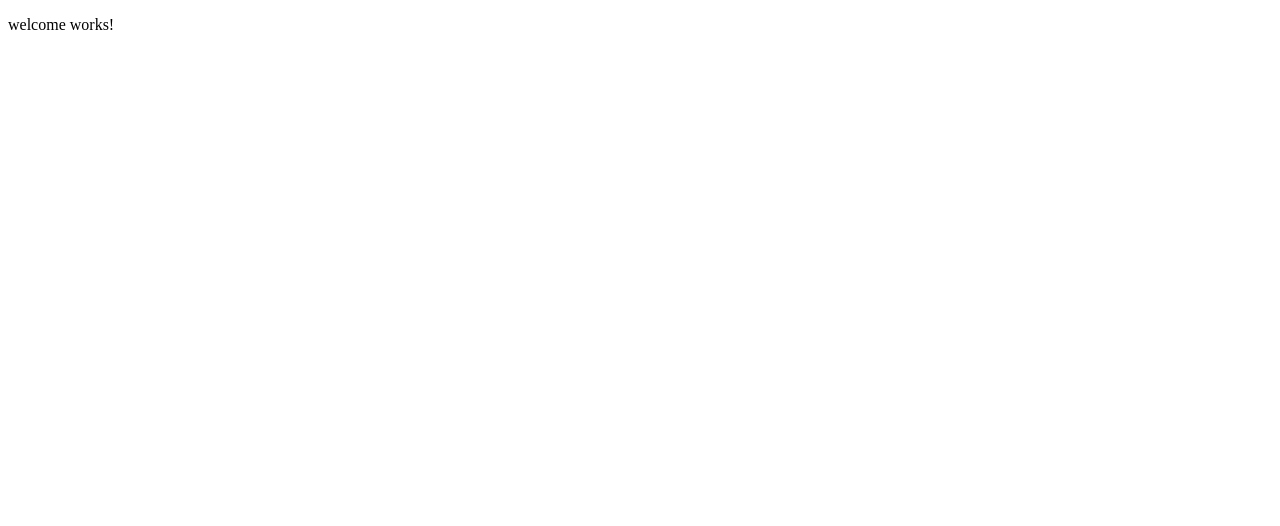
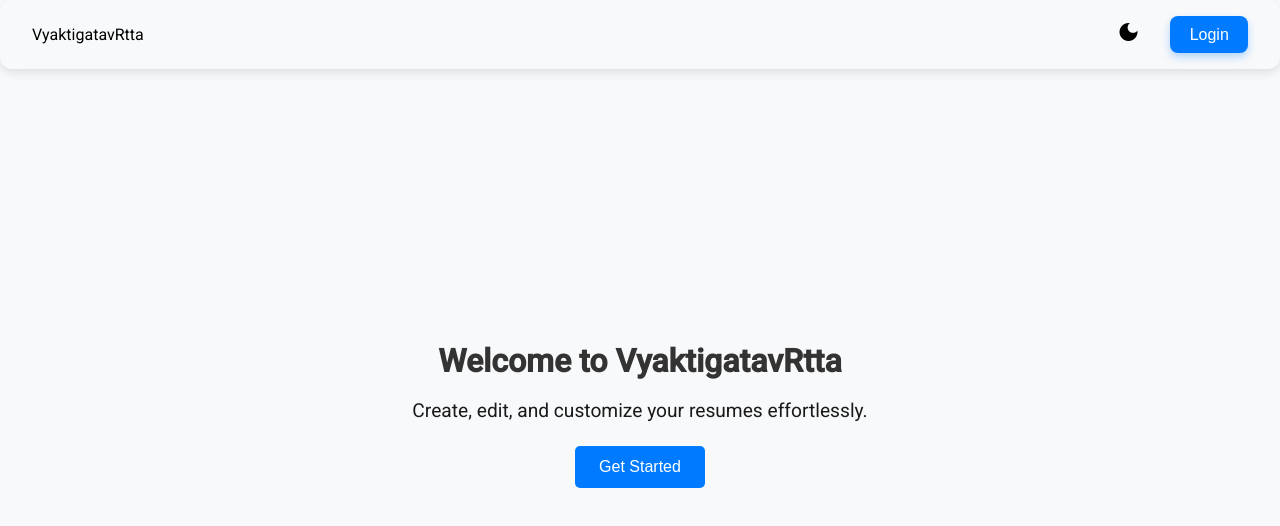
Before and after one commit to nilabhsubramaniam/ida, an Angular app: page / in a window 1280 px wide. Shown: the top 526 px of the page. Built offline with nearby package versions, Linux system fonts and the light colour scheme.

Commit message:
adding angualr material package and improvement in topbar

```diff
--- a/angular.json
+++ b/angular.json
@@ -32,6 +32,7 @@
               }
             ],
             "styles": [
+              "@angular/material/prebuilt-themes/azure-blue.css",
               "src/styles.scss"
             ],
             "scripts": []
@@ -91,6 +92,7 @@
               }
             ],
             "styles": [
+              "@angular/material/prebuilt-themes/azure-blue.css",
               "src/styles.scss"
             ],
             "scripts": []
--- a/package.json
+++ b/package.json
@@ -10,10 +10,12 @@
   },
   "private": true,
   "dependencies": {
+    "@angular/cdk": "^19.2.1",
     "@angular/common": "^19.2.0",
     "@angular/compiler": "^19.2.0",
     "@angular/core": "^19.2.0",
     "@angular/forms": "^19.2.0",
+    "@angular/material": "^19.2.1",
     "@angular/platform-browser": "^19.2.0",
     "@angular/platform-browser-dynamic": "^19.2.0",
     "@angular/router": "^19.2.0",
--- a/src/app/features/welcome/components/topbar/topbar.component.html
+++ b/src/app/features/welcome/components/topbar/topbar.component.html
@@ -1 +1,9 @@
-<p>topbar works!</p>
+<header class="topbar">
+    <div class="brand">VyaktigatavRtta</div>
+    <div class="actions">
+      <button mat-icon-button class="toggle-btn" aria-label="Toggle Dark Mode">
+        <mat-icon>dark_mode</mat-icon>
+      </button>
+      <button mat-raised-button color="primary" class="login-btn">Login</button>
+    </div>
+  </header>
--- a/src/app/features/welcome/components/topbar/topbar.component.scss
+++ b/src/app/features/welcome/components/topbar/topbar.component.scss
@@ -0,0 +1,87 @@
+// SCSS Styling for Elegant Topbar
+
+$primary-color: #007bff;
+$text-color: #fff;
+$bg-glass: rgba(255, 255, 255, 0.1);
+$box-shadow: 0 4px 10px rgba(0, 0, 0, 0.1);
+$border-radius: 12px;
+$transition: all 0.3s ease-in-out;
+
+.topbar {
+  position: fixed;
+  top: 0;
+  left: 0;
+  width: 100%;
+  display: flex;
+  justify-content: space-between;
+  align-items: center;
+  padding: 1rem 2rem;
+  background: $bg-glass;
+  backdrop-filter: blur(10px);
+  box-shadow: $box-shadow;
+  border-radius: $border-radius;
+  z-index: 1000;
+  box-sizing: border-box;
+
+  .brand {
+    display: flex;
+    align-items: center;
+
+    .logo {
+      width: 40px;
+      height: auto;
+    }
+  }
+
+  .actions {
+    display: flex;
+    align-items: center;
+    gap: 1.5rem;
+
+    .toggle-btn {
+      background: none;
+      border: none;
+      cursor: pointer;
+      transition: $transition;
+      font-size: 1.5rem;
+
+      &:hover {
+        transform: scale(1.1);
+      }
+    }
+
+    .login-btn {
+      background: $primary-color;
+      color: $text-color;
+      padding: 0.6rem 1.2rem;
+      font-size: 1rem;
+      border: none;
+      border-radius: 8px;
+      cursor: pointer;
+      transition: $transition;
+      box-shadow: 0 4px 8px rgba(0, 123, 255, 0.3);
+
+      &:hover {
+        background: darken($primary-color, 10%);
+        box-shadow: 0 6px 12px rgba(0, 123, 255, 0.5);
+      }
+    }
+  }
+}
+
+@media (max-width: 768px) {
+    .topbar {
+        flex-direction: column;
+        text-align: center;
+        padding: 1rem;
+      }
+
+      .actions {
+        flex-direction: row;
+        gap: 0.5rem;
+
+        .login-btn {
+          min-width: auto;
+        }
+    }
+}
--- a/src/app/features/welcome/components/topbar/topbar.component.ts
+++ b/src/app/features/welcome/components/topbar/topbar.component.ts
@@ -1,10 +1,11 @@
 import { Component } from '@angular/core';
+import { MatIconModule} from '@angular/material/icon'
 
 @Component({
   selector: 'app-topbar',
-  imports: [],
+  imports: [MatIconModule],
   templateUrl: './topbar.component.html',
-  styleUrl: './topbar.component.scss'
+  styleUrl: './topbar.component.scss',
 })
 export class TopbarComponent {
 
--- a/src/app/features/welcome/welcome.component.html
+++ b/src/app/features/welcome/welcome.component.html
@@ -1 +1,8 @@
-<p>welcome works!</p>
+<app-topbar></app-topbar>
+<section class="welcome">
+    <div class="welcome-content">
+      <h1>Welcome to VyaktigatavRtta</h1>
+      <p>Create, edit, and customize your resumes effortlessly.</p>
+      <button class="get-started-btn">Get Started</button>
+    </div>
+  </section>
--- a/src/app/features/welcome/welcome.component.scss
+++ b/src/app/features/welcome/welcome.component.scss
@@ -0,0 +1,62 @@
+// Define global variables
+$primary-color: #007bff;
+$text-color: #333;
+$bg-light: #f8f9fa;
+$padding: 2rem;
+
+.welcome {
+  display: flex;
+  align-items: center;
+  justify-content: center;
+  height: calc(100vh - 60px); // Adjusting for Topbar/Footer
+  background-color: $bg-light;
+  text-align: center;
+  padding: $padding;
+
+  .welcome-content {
+    max-width: 600px;
+
+    h1 {
+      font-size: 2rem;
+      color: $text-color;
+      margin-bottom: 1rem;
+    }
+
+    p {
+      font-size: 1.2rem;
+      color: darken($text-color, 10%);
+      margin-bottom: 1.5rem;
+    }
+
+    .get-started-btn {
+      background-color: $primary-color;
+      color: white;
+      padding: 0.75rem 1.5rem;
+      font-size: 1rem;
+      border: none;
+      border-radius: 5px;
+      cursor: pointer;
+      transition: background-color 0.3s;
+
+      &:hover {
+        background-color: darken($primary-color, 10%);
+      }
+    }
+  }
+}
+
+// Responsive adjustments
+@media (max-width: 768px) {
+  .welcome {
+    padding: 1rem;
+
+    .welcome-content {
+      h1 {
+        font-size: 1.8rem;
+      }
+      p {
+        font-size: 1rem;
+      }
+    }
+  }
+}
--- a/src/app/features/welcome/welcome.component.ts
+++ b/src/app/features/welcome/welcome.component.ts
@@ -1,8 +1,8 @@
 import { Component } from '@angular/core';
-
+import {TopbarComponent} from './components/topbar/topbar.component'
 @Component({
   selector: 'app-welcome',
-  imports: [],
+  imports: [TopbarComponent],
   templateUrl: './welcome.component.html',
   styleUrl: './welcome.component.scss'
 })
--- a/src/index.html
+++ b/src/index.html
@@ -6,8 +6,10 @@
   <base href="/">
   <meta name="viewport" content="width=device-width, initial-scale=1">
   <link rel="icon" type="image/x-icon" href="favicon.ico">
+  <link href="https://fonts.googleapis.com/css2?family=Roboto:wght@300;400;500&display=swap" rel="stylesheet">
+  <link href="https://fonts.googleapis.com/icon?family=Material+Icons" rel="stylesheet">
 </head>
-<body>
+<body class="mat-typography">
   <app-root></app-root>
 </body>
 </html>
--- a/src/styles.scss
+++ b/src/styles.scss
@@ -1 +1,4 @@
 /* You can add global styles to this file, and also import other style files */
+
+html, body { height: 100%; }
+body { margin: 0; font-family: Roboto, "Helvetica Neue", sans-serif; }
```
Also changed, not shown: 1 other file (tests, documents, lock files or other folders).
